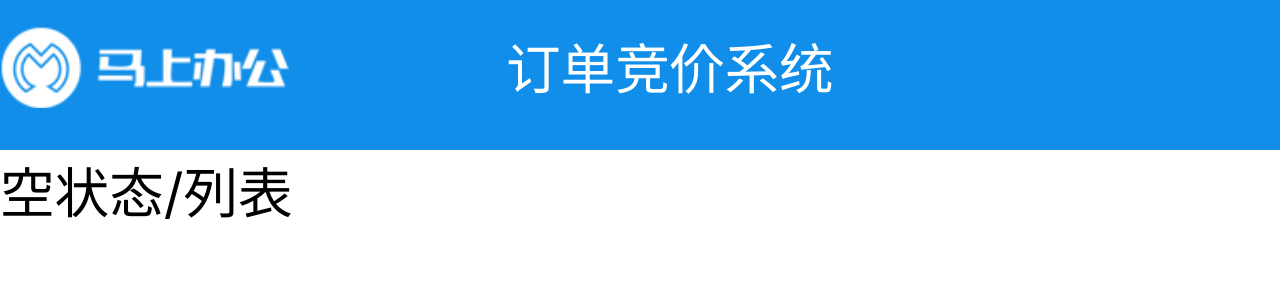
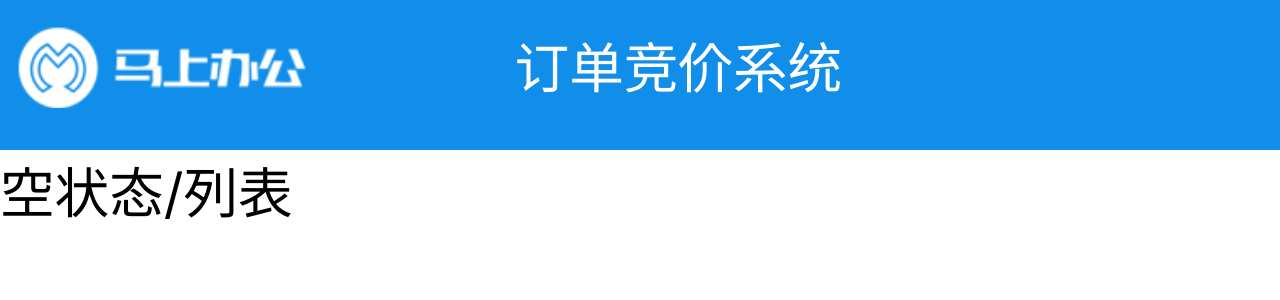
Before and after one commit to 1176944648/wap-crm, a Vue app: page /orderlist in a window 1280 px wide. Shown: the top 300 px of the page. Built offline with nearby package versions, Linux system fonts and the light colour scheme.

Commit message:
逼事多

```diff
--- a/src/components/header/Header.vue
+++ b/src/components/header/Header.vue
@@ -28,15 +28,17 @@ header
     position fixed
     top 0
     left 0
-    height 0.88rem
+    height .88rem
     width 100%
     display flex
     padding-top .15rem
     .logo
+      padding-left .1rem
       img
         width 1.7rem
         height .48rem
     .title
-      width 4.45rem
+      width 4.35rem
       text-align center
+      line-height .5rem
 </style>
```
